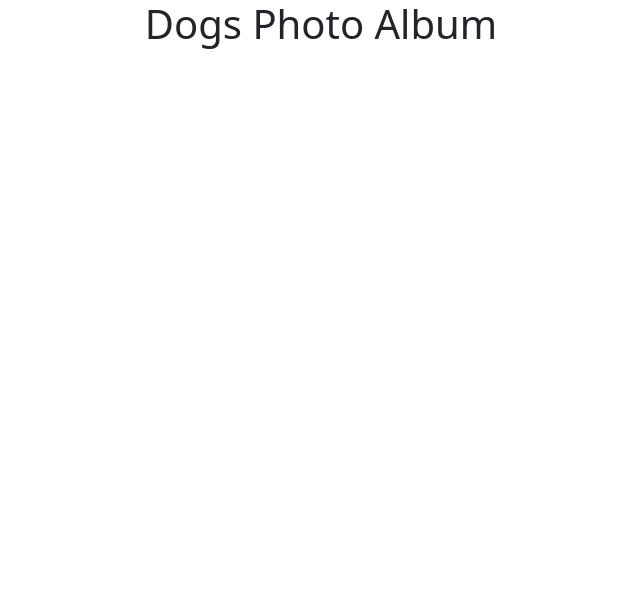
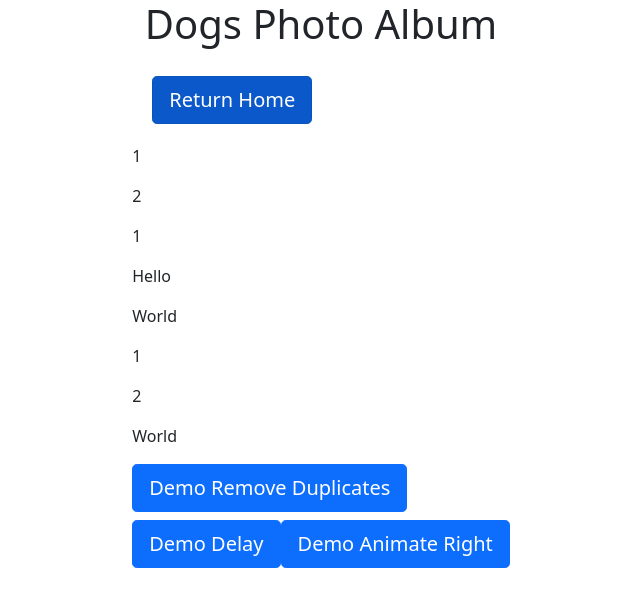
Before and after one commit to mattmeyerink/dog-photo-album, an Angular app: page /utility-demo in a window 1280 px wide. Before the commit this address led to /. Shown: the top 606 px of the page, without its empty margins (319-959 px from the left). Built offline with nearby package versions, Linux system fonts and the light colour scheme.

Commit message:
initialize utility demo

```diff
--- a/src/app/app-routing.module.ts
+++ b/src/app/app-routing.module.ts
@@ -2,10 +2,12 @@ import { NgModule } from '@angular/core';
 import { RouterModule, Routes } from '@angular/router';
 import { HomePageComponent } from './home-page/home-page.component';
 import { MoreDogPhotosComponent } from './more-dog-photos/more-dog-photos.component';
+import { UtilityDemoComponent } from './utility-demo/utility-demo.component';
 
 const routes: Routes = [
   { path: 'more-dogs', component: MoreDogPhotosComponent },
-  { path: 'home', component: HomePageComponent},
+  { path: 'home', component: HomePageComponent },
+  { path: 'utility-demo', component: UtilityDemoComponent },
   { path: '', redirectTo: 'home', pathMatch: 'full'},
 ];
 
--- a/src/app/app.module.ts
+++ b/src/app/app.module.ts
@@ -6,12 +6,14 @@ import { AppComponent } from './app.component';
 import { HomePageComponent } from './home-page/home-page.component';
 import { NgbModule } from '@ng-bootstrap/ng-bootstrap';
 import { MoreDogPhotosComponent } from './more-dog-photos/more-dog-photos.component';
+import { UtilityDemoComponent } from './utility-demo/utility-demo.component';
 
 @NgModule({
   declarations: [
     AppComponent,
     HomePageComponent,
-    MoreDogPhotosComponent
+    MoreDogPhotosComponent,
+    UtilityDemoComponent
   ],
   imports: [
     BrowserModule,
--- a/src/app/home-page/home-page.component.html
+++ b/src/app/home-page/home-page.component.html
@@ -1,6 +1,7 @@
 <div class="homePageContainer">
     <img src="{{dogImage}}" class="dogImage" />
-    <div class="moreDogsBtn">
-        <a href="/more-dogs" class="btn btn-primary btn-lg active" role="button" aria-pressed="true">Show Me More Dogs!</a>
+    <div>
+        <a href="/more-dogs" class="btn btn-primary btn-lg active showMeMoreBtn" role="button" aria-pressed="true">Show Me More Dogs!</a>
+        <a href="/utility-demo" class="btn btn-primary btn-lg active showMeMoreBtn" role="button" aria-pressed="true">Show Utility Demo!</a>
     </div>
 </div>
--- a/src/app/home-page/home-page.component.scss
+++ b/src/app/home-page/home-page.component.scss
@@ -9,6 +9,6 @@
     margin: 20px;
 }
 
-.moreDogsBtn {
-    width: 250px;
+.showMeMoreBtn {
+    margin: 10px;
 }
--- /dev/null
+++ b/src/app/utility-demo/utility-demo.component.html
@@ -0,0 +1,11 @@
+<div class="returnHomeBtn">
+    <a href="/home" class="btn btn-primary btn-lg active" role="button" aria-pressed="true">Return Home</a>
+</div>
+
+<p *ngFor="let item of sampleArray">{{ item }}</p>
+<button (click)="demoRemoveDuplicates()" class="btn btn-primary btn-lg">Demo Remove Duplicates</button>
+
+<h5>{{ timeoutMessage }}</h5>
+<button (click)="demoDelay()" class="btn btn-primary btn-lg">Demo Delay</button>
+
+<button id="btnToMove" (click)="demoAnimateRight()" class="btn btn-primary btn-lg">Demo Animate Right</button>
--- /dev/null
+++ b/src/app/utility-demo/utility-demo.component.scss
@@ -0,0 +1,3 @@
+.returnHomeBtn {
+    margin: 20px;
+}
--- /dev/null
+++ b/src/app/utility-demo/utility-demo.component.ts
@@ -0,0 +1,34 @@
+import { Component, OnInit } from '@angular/core';
+import { animateRight, delay, removeDuplicates } from 'src/utils';
+
+@Component({
+  selector: 'app-utility-demo',
+  templateUrl: './utility-demo.component.html',
+  styleUrls: ['./utility-demo.component.scss']
+})
+export class UtilityDemoComponent implements OnInit {
+  sampleArray: any[] = ['1', 2, '1', 'Hello', 'World', '1', 2, 'World'];
+  timeoutMessage: string = '';
+
+  constructor() { }
+
+  ngOnInit(): void {
+  }
+
+  demoRemoveDuplicates() {
+    this.sampleArray = removeDuplicates(this.sampleArray);
+  }
+
+  async demoDelay() {
+    await delay(2000);
+    this.timeoutMessage = 'Here I am!';
+  }
+
+  demoAnimateRight() {
+    const element = document.getElementById('btnToMove');
+
+    if (element) {
+      animateRight(element);
+    }
+  }
+}
--- a/src/utils.ts
+++ b/src/utils.ts
@@ -3,7 +3,7 @@
  * @param ms number
  * @returns Promise
  */
-function delay(ms: number) {
+export function delay(ms: number) {
     return new Promise((res) => setTimeout(() => res(true), ms));
 }
 
@@ -11,7 +11,7 @@ function delay(ms: number) {
  * Move the passed element right 100px over 1 second
  * @param el HTMLElement
  */
-function animateRight(el: HTMLElement) {
+export function animateRight(el: HTMLElement) {
     let elementOffset = 0;
     const animationInterval = setInterval(() => {
         elementOffset += 1;
@@ -28,6 +28,6 @@ function animateRight(el: HTMLElement) {
  * @param xs any[]
  * @returns any[]
  */
-function removeDuplicates(xs: any[]) {
+export function removeDuplicates(xs: any[]) {
     return Array.from(new Set(xs))
 }
```
Also changed, not shown: 1 other file (tests, documents, lock files or other folders).
